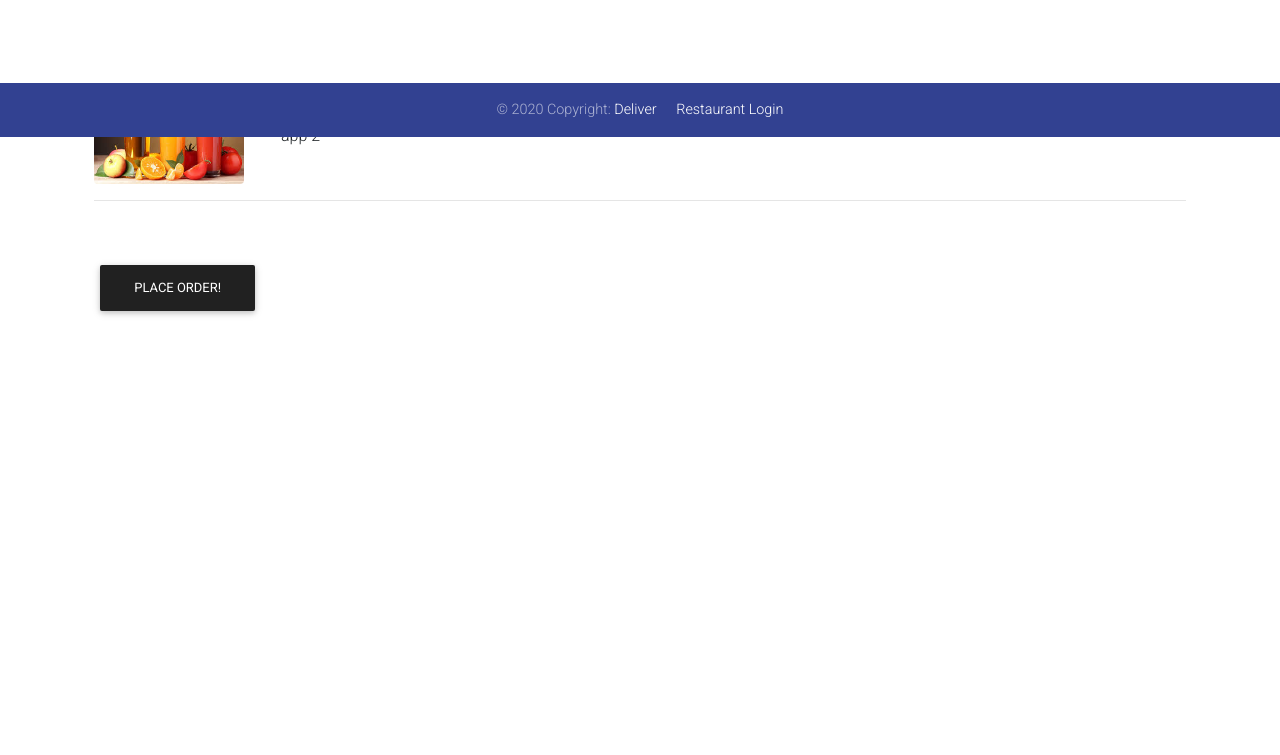
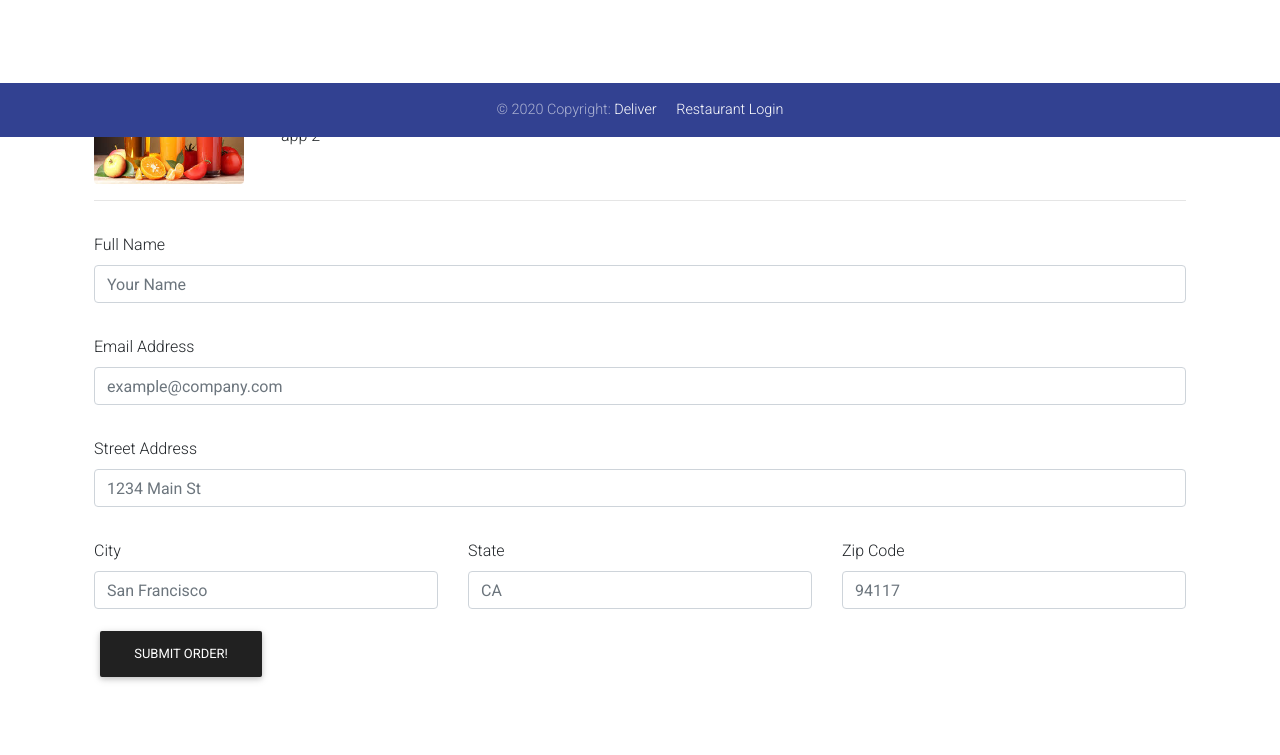
Before and after one commit to safwanvk/Zabdeliver, a Django app: page /order/ in a window 1280 px wide. Shown: the part 663-1418 px from the top of the page. Before the commit the page ends 979 px from the top, so only its background shows below. Run offline with Django 3.2, Linux system fonts and the light colour scheme; data comes from the database, SQL or seed files in the repository; some libraries are stand-ins or nearby versions.

Commit message:
:zap: Add form field in order html

```diff
--- a/customer/templates/customer/order.html
+++ b/customer/templates/customer/order.html
@@ -90,7 +90,68 @@
                     {% endfor %}
                 </div>
 
-                <button class="btn btn-dark mt-5">Place Order!</button>
+ <div class="form-group pt-3">
+                    <label for="name">Full Name</label>
+                    <input required class="form-control" type="text" placeholder="Your Name" name="name" />
+                </div>
+
+                <div class="form-group pt-3">
+                    <label for="name">Email Address</label>
+                    <input required class="form-control" type="text" placeholder="example@company.com" name="email" />
+                </div>
+
+                <div class="form-group pt-3">
+                    <label for="name">Street Address</label>
+                    <input required class="form-control" type="text" placeholder="1234 Main St" name="street" />
+                </div>
+
+                <div class="row">
+                    <div class="col-md-4 col-sm-12">
+                        <div class="form-group pt-3">
+                            <label for="name">City</label>
+                            <input required class="form-control" type="text" placeholder="San Francisco" name="city" />
+                        </div>
+                    </div>
+
+                    <div class="col-md-4 col-sm-12">
+                        <div class="form-group pt-3">
+                            <label for="name">State</label>
+                            <input required class="form-control" type="text" placeholder="CA" name="state" />
+                        </div>
+                    </div>
+
+                    <div class="col-md-4 col-sm-12">
+                        <div class="form-group pt-3">
+                            <label for="name">Zip Code</label>
+                            <input required class="form-control" type="text" placeholder="94117" name="zip" />
+                        </div>
+                    </div>
+                </div>
+
+                <!-- Button trigger modal -->
+                <button type="button" class="btn btn-dark" data-toggle="modal" data-target="#submitModal">
+                  Submit Order!
+                </button>
+                <!-- <button class="btn btn-dark mt-5">Place Order!</button> -->
+
+                <!-- Modal -->
+                <div class="modal fade" id="submitModal" tabindex="-1" role="dialog" aria-labelledby="submitModalLabel" aria-hidden="true">
+                  <div class="modal-dialog" role="document">
+                    <div class="modal-content">
+                      <div class="modal-header">
+                        <h5 class="modal-title" id="submitModalLabel">Submit Your Order!</h5>
+                        <button type="button" class="close" data-dismiss="modal" aria-label="Close">
+                          <span aria-hidden="true">&times;</span>
+                        </button>
+                      </div>
+                      <div class="modal-footer">
+                        <button type="button" class="btn btn-light" data-dismiss="modal">Go Back</button>
+                        <button type="submit" class="btn btn-dark">Place Order!</button>
+                      </div>
+                    </div>
+                  </div>
+                </div>
+
             </form>
         </div>
     </div>
```
